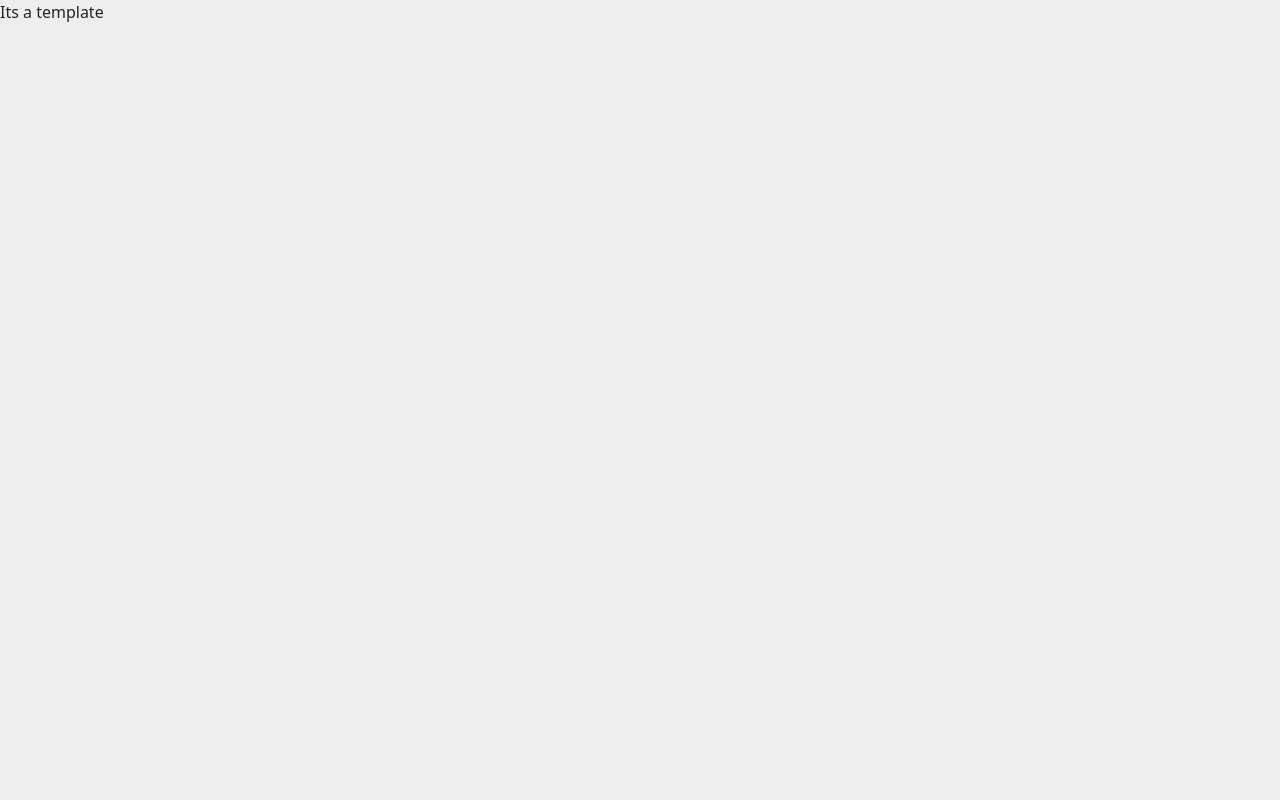
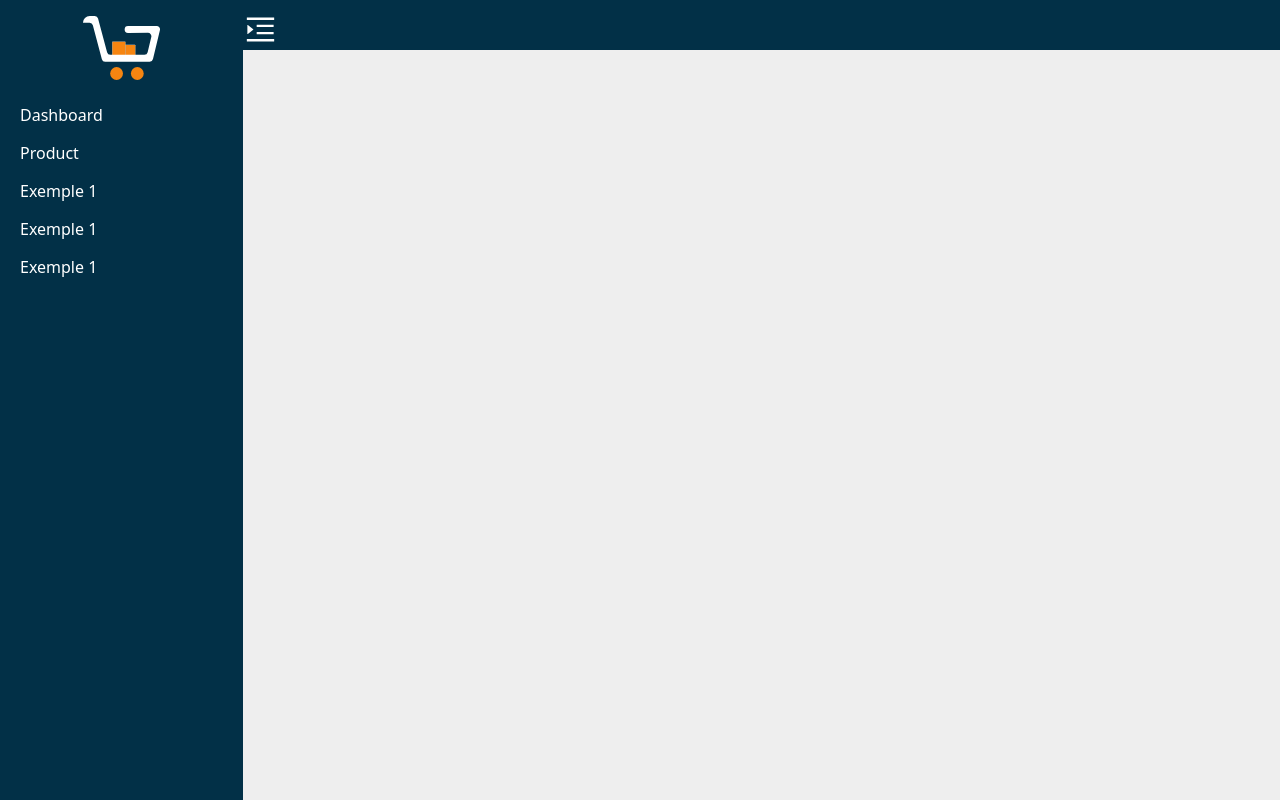
Before and after one commit to medzerai/M-place-Website, a React (Create React App) app in the folder client/: page /admin in a window 1280 px wide. Built offline with nearby package versions, Linux system fonts and the light colour scheme.

Commit message:
create tamplate of admin

```diff
--- a/client/src/components/Panel/components/template.js
+++ b/client/src/components/Panel/components/template.js
@@ -1,5 +1,44 @@
+import "./../../../css/Panel/templatePanel.css";
+import logo from "./../../../logo.svg";
+import { AiOutlineMenuUnfold } from "react-icons/ai";
+
+function menuClick() {
+  console.log("cliked");
+  const el = document.querySelector(".sidebar");
+  if (el.classList.contains("active")) {
+    console.log("heree");
+    el.classList.remove("active");
+  } else {
+    console.log("else");
+    el.classList.add("active");
+  }
+}
 const Template = () => {
-  return <div>Its a template</div>;
+  return (
+    <div className="template">
+      <div className="sidebar">
+        <div className="logoTemplate">
+          <img src={logo} alt="" />
+        </div>
+        <div className="items">
+          <ul>
+            <li className="item">Dashboard</li>
+            <li className="item">Product</li>
+            <li className="item">Exemple 1</li>
+            <li className="item">Exemple 1</li>
+            <li className="item">Exemple 1</li>
+          </ul>
+        </div>
+      </div>
+      <div className="content">
+        <div className="navbarTemplate">
+          <div className="iconMenu" onClick={menuClick}>
+            <AiOutlineMenuUnfold />
+          </div>
+        </div>
+      </div>
+    </div>
+  );
 };
 
 export default Template;
--- /dev/null
+++ b/client/src/css/Panel/templatePanel.css
@@ -0,0 +1,55 @@
+.template {
+  height: 100vh;
+  width: 100%;
+  display: flex;
+}
+.sidebar {
+  width: 300px;
+  height: 100vh;
+  background: #023047;
+  overflow: hidden;
+  transition: 0.3s;
+}
+.content {
+  width: 100%;
+}
+.logoTemplate {
+  text-align: center;
+  padding: 1em;
+}
+.logoTemplate img {
+  height: 4em;
+}
+.sidebar ul {
+  list-style-type: none;
+  padding: 0;
+  width: 300px;
+}
+.item {
+  padding: 7px 20px;
+  cursor: pointer;
+}
+.item:hover {
+  background: #033f5e;
+}
+.navbarTemplate {
+  width: 100%;
+  height: 50px;
+  background: #023047;
+}
+.navbarTemplate {
+  font-size: 35px;
+  fill: white;
+}
+.sidebar {
+  color: white;
+}
+.iconMenu svg {
+  fill: white;
+}
+.iconMenu {
+  cursor: pointer;
+}
+.active {
+  width: 0;
+}
```
